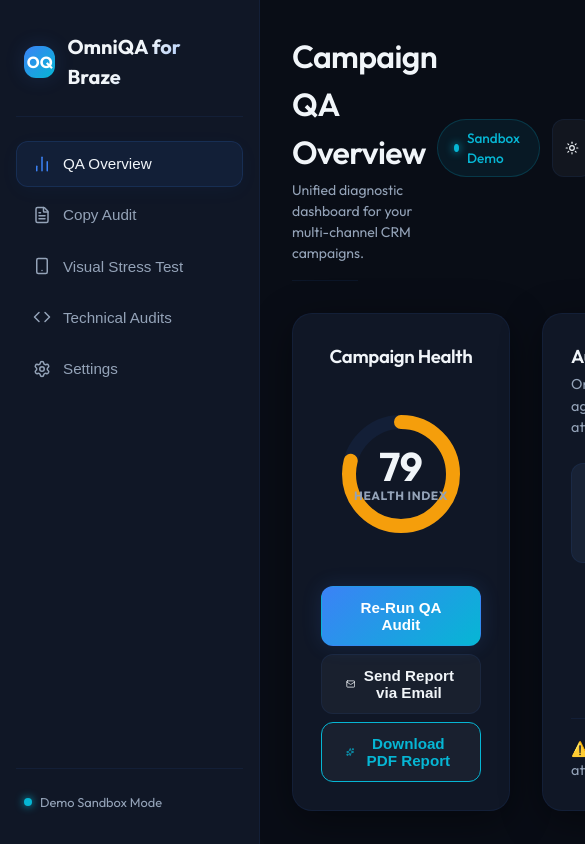
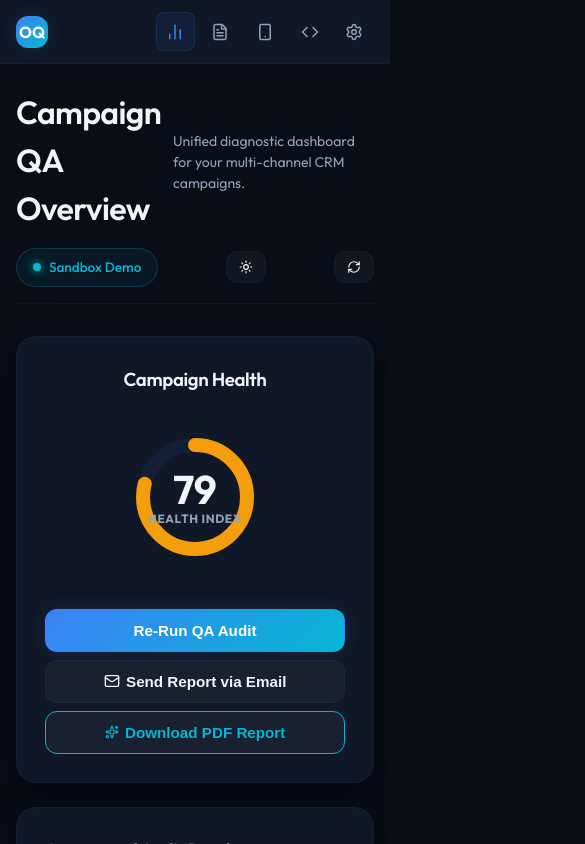
Before and after one commit to mzubtsova/omni-qa-braze, a React (Vite) app: page / in a window 390 px wide. Shown: the top 844 px of the page, 585 px wide, since content can reach past the window. Built offline with nearby package versions, Linux system fonts and the light colour scheme.

Commit message:
design: implement responsive layout grids and media queries to support mobile and tablet viewports

```diff
--- a/src/App.jsx
+++ b/src/App.jsx
@@ -357,7 +357,7 @@ export default function App() {
             onClick={() => setActiveTab('overview')}
           >
             <BarChart2 size={18} />
-            QA Overview
+            <span>QA Overview</span>
           </button>
 
           <button
@@ -365,7 +365,7 @@ export default function App() {
             onClick={() => setActiveTab('copy')}
           >
             <FileText size={18} />
-            Copy Audit
+            <span>Copy Audit</span>
           </button>
 
           <button
@@ -373,7 +373,7 @@ export default function App() {
             onClick={() => setActiveTab('visuals')}
           >
             <Smartphone size={18} />
-            Visual Stress Test
+            <span>Visual Stress Test</span>
           </button>
 
           <button
@@ -381,7 +381,7 @@ export default function App() {
             onClick={() => setActiveTab('technical')}
           >
             <Code size={18} />
-            Technical Audits
+            <span>Technical Audits</span>
           </button>
 
           <button
@@ -389,7 +389,7 @@ export default function App() {
             onClick={() => setActiveTab('settings')}
           >
             <SettingsIcon size={18} />
-            Settings
+            <span>Settings</span>
           </button>
         </nav>
 
--- a/src/components/CopyAuditor.jsx
+++ b/src/components/CopyAuditor.jsx
@@ -280,7 +280,7 @@ export default function CopyAuditor({
                   style={{ minHeight: '100px', fontSize: '0.85rem', padding: '0.5rem', fontFamily: 'var(--font-sans)', color: 'var(--text-primary)' }}
                 />
               </div>
-              <div style={{ display: 'grid', gridTemplateColumns: '1fr 1fr', gap: '0.5rem' }}>
+              <div className="settings-grid">
                 <div className="form-group" style={{ margin: 0 }}>
                   <label className="form-label">IAM Button Text</label>
                   <input
@@ -412,12 +412,12 @@ export default function CopyAuditor({
                       </span>
                     </div>
 
-                    <div style={{ display: 'grid', gridTemplateColumns: '1fr 1fr', gap: '1rem', fontSize: '0.85rem', marginBottom: '0.5rem', backgroundColor: 'var(--bg-tertiary)', padding: '0.5rem', borderRadius: '4px' }}>
+                    <div className="mismatch-detail-grid" style={{ fontSize: '0.85rem', marginBottom: '0.5rem', backgroundColor: 'var(--bg-tertiary)', padding: '0.5rem', borderRadius: '4px' }}>
                       <div>
                         <span style={{ color: 'var(--text-muted)', display: 'block', fontSize: '0.72rem', textTransform: 'uppercase' }}>{item.detail1}</span>
                         <span style={{ fontStyle: 'italic', wordBreak: 'break-all' }}>&ldquo;{item.value1}&rdquo;</span>
                       </div>
-                      <div style={{ borderLeft: '1px solid var(--border-color)', paddingLeft: '1rem' }}>
+                      <div className="mismatch-detail-coded">
                         <span style={{ color: 'var(--text-muted)', display: 'block', fontSize: '0.72rem', textTransform: 'uppercase' }}>{item.detail2}</span>
                         <span style={{ fontStyle: 'italic', color: 'var(--text-primary)', wordBreak: 'break-all' }}>&ldquo;{item.value2}&rdquo;</span>
                       </div>
--- a/src/components/Overview.jsx
+++ b/src/components/Overview.jsx
@@ -142,7 +142,7 @@ OmniQA Quality Assurance Engine`;
 
   return (
     <div className="fade-in">
-      <div style={{ display: 'grid', gridTemplateColumns: '1.2fr 2fr', gap: '2rem', marginBottom: '2rem' }}>
+      <div className="overview-main-grid">
 
         {/* Left Side: Radial Gauge Panel */}
         <div className="panel" style={{ display: 'flex', flexDirection: 'column', alignItems: 'center', justifyContent: 'center', minHeight: '340px' }}>
@@ -221,7 +221,7 @@ OmniQA Quality Assurance Engine`;
               OmniQA has cross-referenced Figma design assets against your coded HTML campaign body and Liquid attributes.
             </p>
 
-            <div style={{ display: 'grid', gridTemplateColumns: '1fr 1fr 1fr', gap: '1rem', marginBottom: '1.5rem' }}>
+            <div className="overview-stats-grid">
               <div style={{ padding: '1rem', backgroundColor: 'var(--bg-tertiary)', borderRadius: 'var(--border-radius-md)', border: '1px solid var(--border-color)', display: 'flex', alignItems: 'center', gap: '0.75rem' }}>
                 <AlertCircle size={24} style={{ color: 'var(--error)' }} />
                 <div>
@@ -264,7 +264,7 @@ OmniQA Quality Assurance Engine`;
 
       {/* Grid of Categories */}
       <h3 style={{ marginBottom: '1rem' }}>Audit Categories</h3>
-      <div style={{ display: 'grid', gridTemplateColumns: '1fr 1fr', gap: '1.25rem' }}>
+      <div className="overview-categories-grid">
 
         {/* Copy sync */}
         <div className="category-card" onClick={() => setActiveTab('copy')}>
--- a/src/components/Settings.jsx
+++ b/src/components/Settings.jsx
@@ -153,7 +153,7 @@ export default function Settings({ onSave }) {
             </div>
 
             {/* Figma Token & File ID */}
-            <div style={{ display: 'grid', gridTemplateColumns: '1fr 1fr', gap: '1rem' }}>
+            <div className="settings-grid">
               <div className="form-group">
                 <div style={{ display: 'flex', justifyContent: 'space-between', alignItems: 'center', marginBottom: '0.5rem' }}>
                   <label className="form-label" htmlFor="figmaToken" style={{ margin: 0 }}>
@@ -197,7 +197,7 @@ export default function Settings({ onSave }) {
             </div>
 
             {/* Braze Key & Endpoint */}
-            <div style={{ display: 'grid', gridTemplateColumns: '1fr 1fr', gap: '1rem' }}>
+            <div className="settings-grid">
               <div className="form-group">
                 <div style={{ display: 'flex', justifyContent: 'space-between', alignItems: 'center', marginBottom: '0.5rem' }}>
                   <label className="form-label" htmlFor="brazeApiKey" style={{ margin: 0 }}>
--- a/src/components/TechnicalAuditor.jsx
+++ b/src/components/TechnicalAuditor.jsx
@@ -202,7 +202,7 @@ export default function TechnicalAuditor({
         </div>
       )}
 
-      <div style={{ display: 'grid', gridTemplateColumns: '1.2fr 2fr', gap: '2rem', marginBottom: '2rem' }}>
+      <div className="tech-main-grid">
 
         {/* Left Side Panel: Technical KPI cards */}
         <div style={{ display: 'flex', flexDirection: 'column', gap: '1.5rem' }}>
@@ -327,7 +327,7 @@ export default function TechnicalAuditor({
             </div>
           </div>
 
-          <div style={{ flex: 1, overflowY: 'auto', maxHeight: '420px' }}>
+          <div style={{ flex: 1, overflowY: 'auto', overflowX: 'auto', maxHeight: '420px', width: '100%' }}>
             {filteredAlerts.length === 0 ? (
               <div style={{ padding: '3rem 1rem', textAlign: 'center', color: 'var(--text-muted)' }}>
                 <CheckCircle size={36} style={{ color: 'var(--success)', marginBottom: '0.5rem' }} />
--- a/src/components/VisualStressTester.jsx
+++ b/src/components/VisualStressTester.jsx
@@ -1218,7 +1218,7 @@ export default function VisualStressTester({
                     style={{ minHeight: '60px', fontSize: '0.85rem', padding: '0.5rem', fontFamily: 'var(--font-sans)', color: 'var(--text-primary)' }}
                   />
                 </div>
-                <div style={{ display: 'grid', gridTemplateColumns: '1fr 1fr', gap: '0.5rem' }}>
+                <div className="settings-grid">
                   <div className="form-group" style={{ margin: 0, display: 'flex', flexDirection: 'column' }}>
                     <label className="form-label" style={{ fontSize: '0.8rem' }}>Button Text</label>
                     <input
--- a/src/index.css
+++ b/src/index.css
@@ -674,3 +674,169 @@ h1, h2, h3, h4, h5, h6 {
   .print-badge-medium { background-color: #fef3c7 !important; color: #b45309 !important; }
   .print-badge-low { background-color: #d1fae5 !important; color: #065f46 !important; }
 }
+
+/* ==========================================
+   RESPONSIVE LAYOUT SYSTEM (PHONE & TABLET)
+   ========================================== */
+
+.overview-main-grid {
+  display: grid;
+  grid-template-columns: 1.2fr 2fr;
+  gap: 2rem;
+  margin-bottom: 2rem;
+}
+
+.overview-stats-grid {
+  display: grid;
+  grid-template-columns: 1fr 1fr 1fr;
+  gap: 1rem;
+  margin-bottom: 1.5rem;
+}
+
+.overview-categories-grid {
+  display: grid;
+  grid-template-columns: 1fr 1fr;
+  gap: 1.25rem;
+}
+
+.tech-main-grid {
+  display: grid;
+  grid-template-columns: 1.2fr 2fr;
+  gap: 2rem;
+  margin-bottom: 2rem;
+}
+
+.settings-grid {
+  display: grid;
+  grid-template-columns: 1fr 1fr;
+  gap: 1rem;
+}
+
+.mismatch-detail-grid {
+  display: grid;
+  grid-template-columns: 1fr 1fr;
+  gap: 1rem;
+}
+
+.mismatch-detail-coded {
+  border-left: 1px solid var(--border-color);
+  padding-left: 1rem;
+}
+
+/* Media Queries for Tablet and Mobile viewports */
+@media (max-width: 1024px) {
+  .split-view {
+    grid-template-columns: 1fr;
+    gap: 1.5rem;
+  }
+
+  .overview-main-grid,
+  .tech-main-grid {
+    grid-template-columns: 1fr;
+    gap: 1.5rem;
+  }
+}
+
+@media (max-width: 768px) {
+  .app-container {
+    flex-direction: column;
+  }
+
+  .sidebar {
+    width: 100%;
+    height: auto;
+    position: sticky;
+    top: 0;
+    left: 0;
+    border-right: none;
+    border-bottom: 1px solid var(--border-color);
+    flex-direction: row;
+    justify-content: space-between;
+    align-items: center;
+    padding: 0.75rem 1rem;
+    z-index: 100;
+  }
+
+  .sidebar-logo {
+    margin-bottom: 0;
+    padding: 0;
+    border-bottom: none;
+  }
+
+  .sidebar-logo-text {
+    display: none;
+  }
+
+  .sidebar-menu {
+    flex-direction: row;
+    gap: 0.35rem;
+    flex: 0 1 auto;
+  }
+
+  .sidebar-item {
+    padding: 0.5rem 0.75rem;
+    font-size: 0.85rem;
+    gap: 0.35rem;
+  }
+
+  .sidebar-footer {
+    display: none;
+  }
+
+  .main-content {
+    margin-left: 0;
+    max-width: 100vw;
+    padding: 1.5rem 1rem;
+  }
+
+  .header {
+    flex-direction: column;
+    align-items: flex-start;
+    gap: 1rem;
+  }
+
+  .header > div {
+    width: 100%;
+    display: flex;
+    justify-content: space-between;
+    align-items: center;
+  }
+
+  .overview-categories-grid {
+    grid-template-columns: 1fr;
+    gap: 1rem;
+  }
+
+  .phone-wrapper {
+    overflow-x: auto;
+    max-width: 100%;
+    padding: 0.5rem;
+    box-sizing: border-box;
+  }
+}
+
+@media (max-width: 640px) {
+  .sidebar-item span {
+    display: none;
+  }
+
+  .sidebar-item {
+    padding: 0.6rem;
+    justify-content: center;
+    border-radius: var(--border-radius-sm);
+  }
+
+  .overview-stats-grid,
+  .settings-grid,
+  .mismatch-detail-grid {
+    grid-template-columns: 1fr;
+    gap: 0.75rem;
+  }
+
+  .mismatch-detail-coded {
+    border-left: none;
+    padding-left: 0;
+    border-top: 1px solid var(--border-color);
+    padding-top: 0.75rem;
+  }
+}
```
